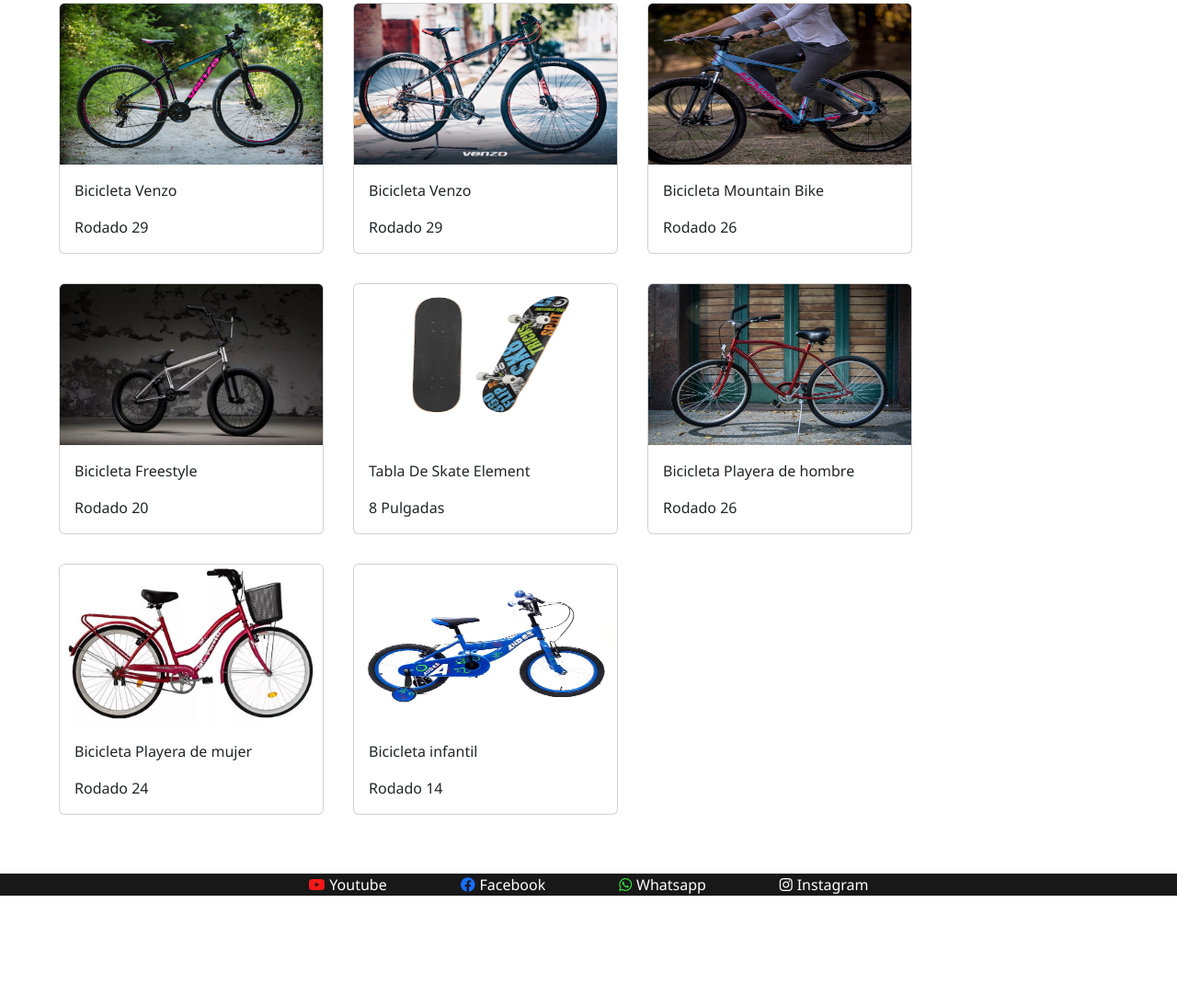
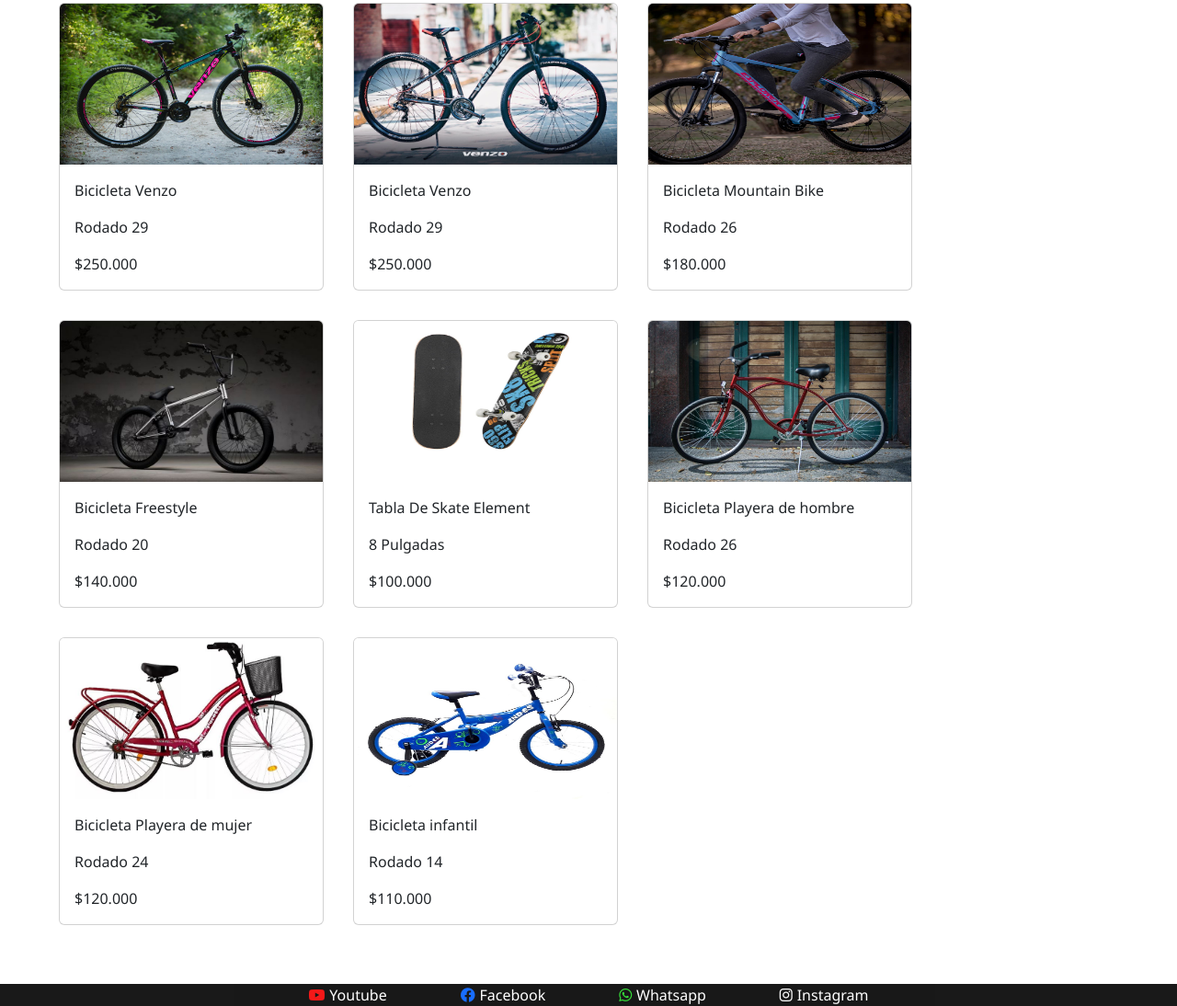
Before and after one commit to DavGauthier/rodadosmoreno, a website: page pages/ofertas.html in a window 1280 px wide. Shown: the part 154-1248 px from the top of the page at 92% size. Before the commit the page ends 1128 px from the top, so only its background shows below. Drawn offline with nearby package versions, Linux system fonts and the light colour scheme.

Commit message:
Ofertas nuevamente

```diff
--- a/pages/ofertas.html
+++ b/pages/ofertas.html
@@ -34,7 +34,9 @@
   <div class="card" style="width: 18rem;">
   <img src="../Imagenes/bici2.jpg" class="card-img-top" alt="...">
   <div class="card-body">
-    <p class="card-text">Bicicleta Venzo</p> <p class="card-text">Rodado 29</p>
+    <p class="card-text">Bicicleta Venzo</p>
+     <p class="card-text">Rodado 29</p>
+     <p class="card-text">$250.000</p>
   </div>
 </div>
 </div>
@@ -45,6 +47,7 @@
     <div class="card-body">
       <p class="card-text">Bicicleta Venzo</p>
       <p class="card-text">Rodado 29</p>
+      <p class="card-text">$250.000</p>
     </div>
   </div>
 </div>
@@ -55,6 +58,7 @@
     <div class="card-body">
       <p class="card-text">Bicicleta Mountain Bike</p>
       <p class="card-text">Rodado 26</p>
+      <p class="card-text">$180.000</p>
     </div>
   </div>
 </div>
@@ -65,6 +69,7 @@
     <div class="card-body">
       <p class="card-text">Bicicleta Freestyle</p>
       <p class="card-text">Rodado 20</p>
+      <p class="card-text">$140.000</p>
     </div>
   </div>
 </div>
@@ -75,6 +80,7 @@
   <div class="card-body">
     <p class="card-text">Tabla De Skate Element </p>
     <p class="card-text">8 Pulgadas</p>
+    <p class="card-text">$100.000</p>
   </div>
 </div>
 </div>
@@ -85,6 +91,7 @@
   <div class="card-body">
     <p class="card-text">Bicicleta Playera de hombre</p>
     <p class="card-text">Rodado 26</p>
+    <p class="card-text">$120.000</p>
   </div>
 </div>
 </div>
@@ -94,6 +101,7 @@
   <div class="card-body">
     <p class="card-text">Bicicleta Playera de mujer</p>
     <p class="card-text">Rodado 24</p>
+    <p class="card-text">$120.000</p>
   </div>
 </div>
 </div>
@@ -103,6 +111,7 @@
   <div class="card-body">
     <p class="card-text">Bicicleta infantil</p>
     <p class="card-text">Rodado 14</p>
+    <p class="card-text">$110.000</p>
   </div>
 </div>
 </div>
```
